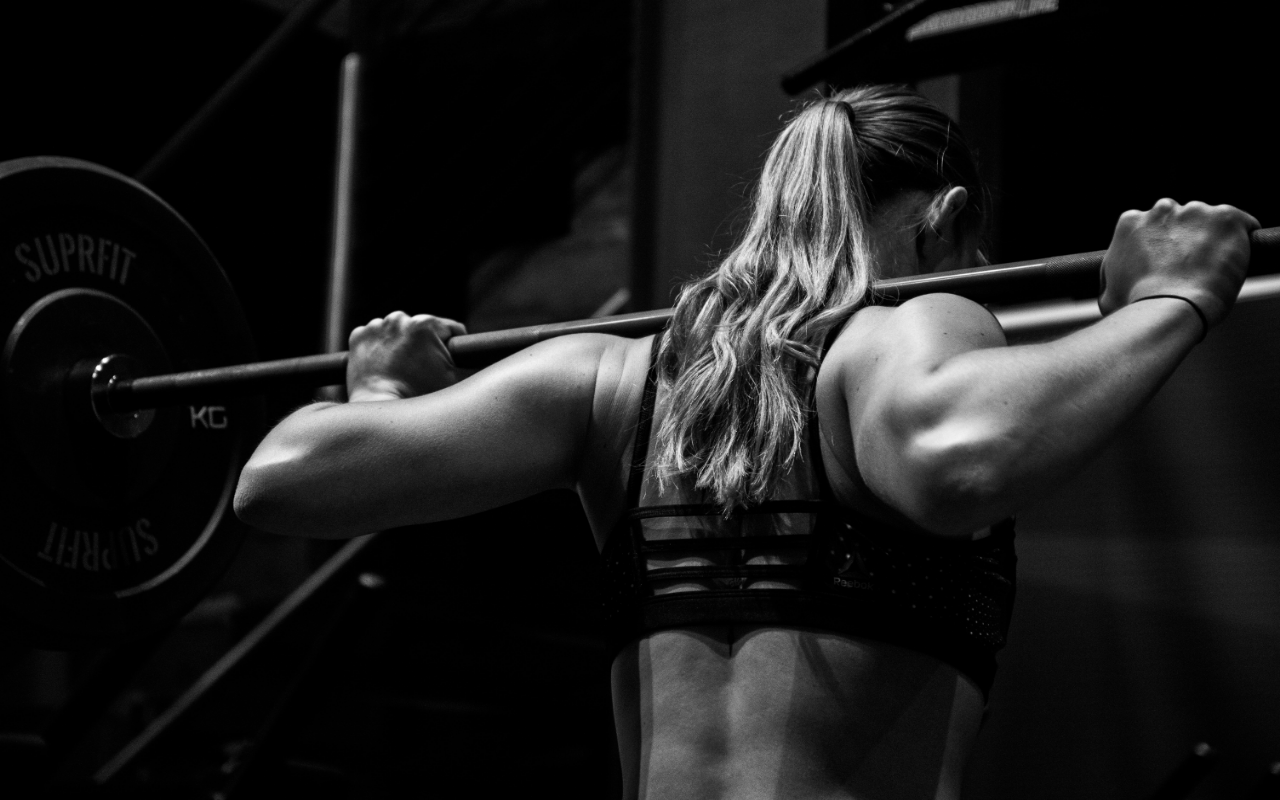
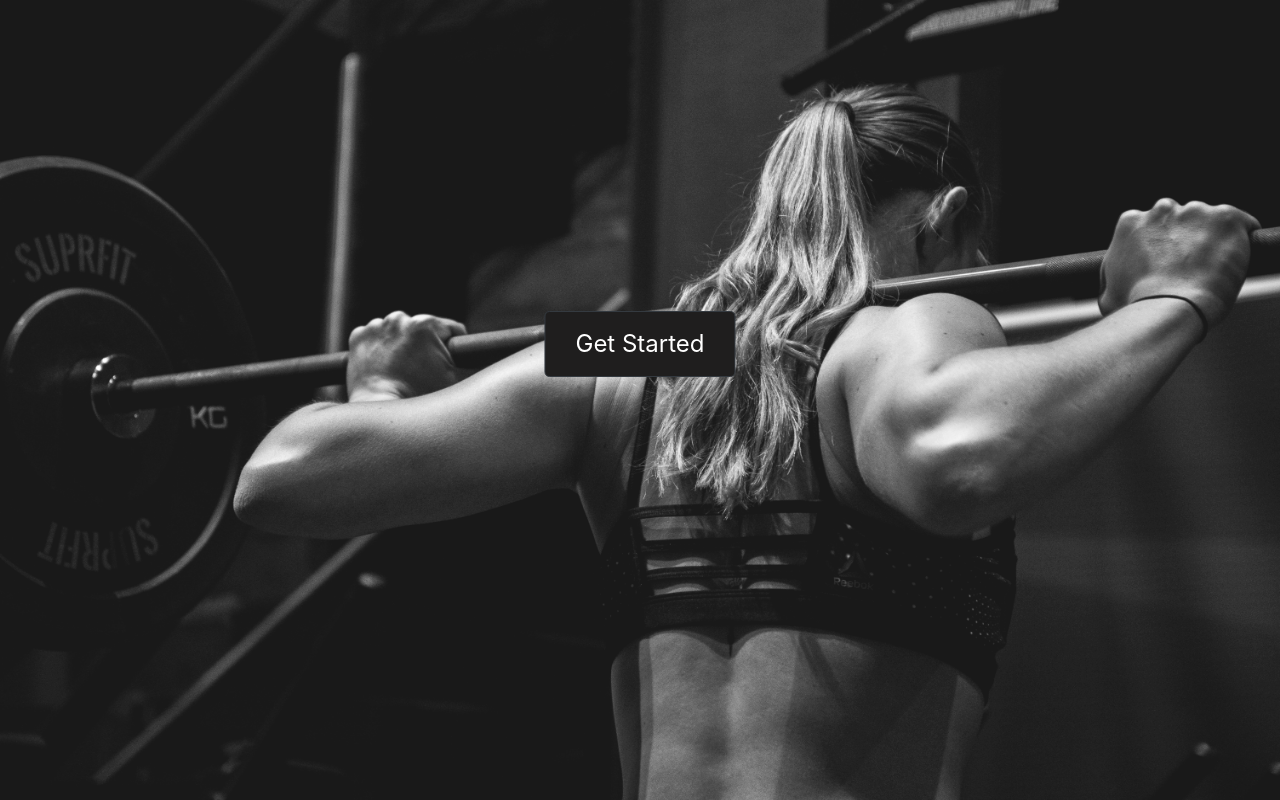
Before and after one commit to aitsoftwaredesign/project4-CianBrowne, a Flask app: page / in a window 1280 px wide. Shown: the part 56-856 px from the top of the page. Run offline with Flask 2, Linux system fonts and the light colour scheme; data that the repository does not hold is empty; some libraries are stand-ins or nearby versions.

Commit message:
Current project

```diff
--- a/project4/app.py
+++ b/project4/app.py
@@ -37,19 +37,19 @@ def loginRedirect():
 
 @app.route('/profile', methods=['GET'])
 def profileRedirect():
-    cur = mysql.connection.cursor()
-    print(session)
-    username = session['username']
-    cur.execute("Select * from userCredentials where username = %s", (username,))
-    account = cur.fetchone()
-    mysql.connection.commit()
-    cur.close()
-    print("Account below")
-    print(account)
-    program = account[3]
-    print("Program below")
-    print(program)
     if session:
+        cur = mysql.connection.cursor()
+        print(session)
+        username = session['username']
+        cur.execute("Select * from userCredentials where username = %s", (username,))
+        account = cur.fetchone()
+        mysql.connection.commit()
+        cur.close()
+        print("Account below")
+        print(account)
+        program = account[3]
+        print("Program below")
+        print(program)
         if program == 9:
             return  render_template('loggedIn.html')
         else:
@@ -117,20 +117,24 @@ def returnHome():
 @app.route('/testfunction')
 def testfunction():
     # Check if user is loggedin
-    joblib_file = "productionModel.pkl"
-    joblib_LR_model = joblib.load(joblib_file)
+    if session:
+        joblib_file = "productionModel.pkl"
+        joblib_LR_model = joblib.load(joblib_file)
 
-    joblib_LR_model
-    print("-----------------------------------------------")
-    testing_value = [[22, 0, 0, 0, 1]]
-    score2 = joblib_LR_model.predict(testing_value)
-    if 'loggedin' in session:
-        # User is loggedin show them the home page
-        print(session)
-        #return render_template('loggedIn.html', username=session['username'])
-        return render_template('loggedIn.html', username=score2)
-    # User is not loggedin redirect to login page
-    return redirect(url_for('login'))
+        joblib_LR_model
+        print("-----------------------------------------------")
+        testing_value = [[22, 0, 0, 0, 1]]
+        score2 = joblib_LR_model.predict(testing_value)
+        if 'loggedin' in session:
+            # User is loggedin show them the home page
+            print(session)
+            # return render_template('loggedIn.html', username=session['username'])
+            return render_template('loggedIn.html', username=score2)
+        # User is not loggedin redirect to login page
+        return redirect(url_for('login'))
+    else:
+        return render_template('login.html')
+
 @app.route("/calculateFitness", methods=['POST'])
 def calculateFitness():
     height = int(request.form["heightInput"])
@@ -169,7 +173,7 @@ def calculateFitness():
     cur.close()
     print("Fitness below")
     print(fitness)
-    return render_template('Profile.html')
+    return render_template('profile.html', message=fitness)
 
 def calculateBMI(height, weight):
     height = height/100
--- a/project4/static/css/style.css
+++ b/project4/static/css/style.css
@@ -22,6 +22,7 @@
     height: 100vh;
     overflow-x: hidden; //horizontal
     overflow-y: scroll;
+    opacity: 90%;
 }
 .form{
     margin-top: 15px;
@@ -29,3 +30,16 @@
 .formSide{
     margin-left: 10px;
 }
+#btn {
+  position: absolute;
+  top: 50%;
+  left: 50%;
+  transform: translate(-50%, -50%);
+  -ms-transform: translate(-50%, -50%);
+   background-color: #1f1e1e;
+  font-size: 24px;
+  padding: 14px 30px;
+  cursor: pointer;
+  border-radius: 5px;
+  text-align: center;
+}
--- a/project4/templates/home.html
+++ b/project4/templates/home.html
@@ -2,5 +2,11 @@
 
 {% block content %}
     <img src="../static/images/sven-mieke-jO6vBWX9h9Y-unsplash.jpg" class="banner">
-
+    <form action="/loginRedirect" method="get">
+            <button type="submit" class="btn btn-dark" id="btn">Get Started</button>
+        </form>
+{#    <div class="container">#}
+{#  <img src=../static/images/sven-mieke-jO6vBWX9h9Y-unsplash.jpg" class="banner">#}
+{#  <button class="btn">Button</button>#}
+{#</div>#}
 {% endblock %}
```
